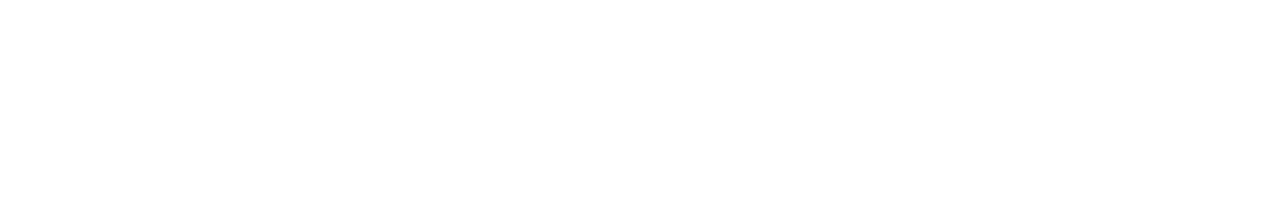
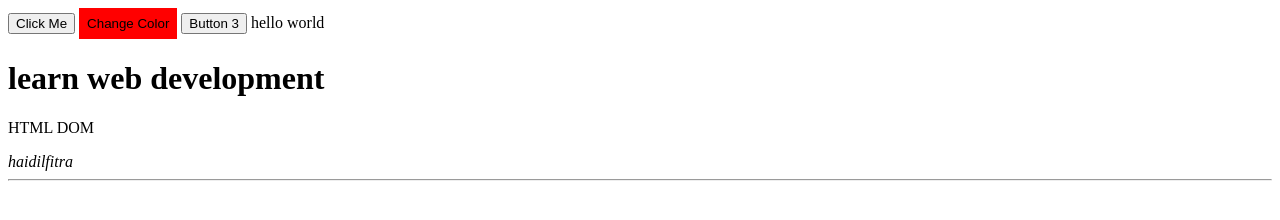
Before and after one commit to HaidilFitra/Learn-web-development-in-30-days, a plain HTML site: page javascript/index.html in a window 1280 px wide. Drawn offline with Linux system fonts and the light colour scheme.

Commit message:
Learn DOM

```diff
--- /dev/null
+++ b/javascript/HTML_DOM.js
@@ -0,0 +1,72 @@
+console.log(document.title);
+document.title = "Learning Web Development";
+console.log(document.title);
+
+const body = document.body;
+body.append("hello world");
+
+const h1 = document.createElement("h1");
+h1.textContent = "learn web development";
+body.append(h1);
+console.log(h1);
+
+const p = document.createElement("p");
+p.innerText = "HTML DOM";
+body.append(p);
+console.log(p);
+
+const username = document.createElement("i");
+username.innerHTML = "haidilfitra";
+body.append(username);
+console.log(username);
+
+const hr = document.createElement("hr");
+body.append(hr);
+hr.style.background = "tomato";
+
+// ---------------------------------------------
+
+// ( . ) for class and ( # ) for id
+const btn1 = document.getElementById("btn1");
+const btn2 = document.querySelector(".btn2");
+
+const btn1DefText = "Click Me";
+btn1.append(btn1DefText);
+
+btn1.addEventListener("mouseover", function () {
+  const addName = document.createElement("h2");
+  addName.textContent = "haidil";
+  body.append(addName);
+  console.log(addName);
+
+  btn1.addEventListener("mouseout", function () {
+    addName.style.color = "red";
+  });
+});
+
+// ------------------------------------------------
+
+btn2.style.background = "red";
+btn2.style.padding = "8px";
+btn2.style.border = "none";
+
+const defText = "Change Color";
+btn2.append(defText);
+
+function changeColor() {
+  console.log("test");
+  btn2.style.background = "aqua";
+  const newtxt = document.createElement("i");
+  newtxt.textContent = "haidil";
+  body.append(newtxt);
+}
+
+function changeText() {
+  btn2.textContent = "yeaah";
+}
+
+function changeTodef() {
+  btn2.textContent = defText;
+}
+
+// -----------------------------------------
--- a/javascript/index.html
+++ b/javascript/index.html
@@ -1,12 +1,17 @@
 <!DOCTYPE html>
 <html lang="en">
-<head>
-  <meta charset="UTF-8">
-  <meta name="viewport" content="width=device-width, initial-scale=1.0">
-  <title>Belajar web developer 30 hari</title>
-</head>
-<body>
-  <!-- <script src="var,kondisi,loop.js"></script> -->
-   <script src="calc.js"></script>
-</body>
+  <head>
+    <meta charset="UTF-8" />
+    <meta name="viewport" content="width=device-width, initial-scale=1.0" />
+    <title>Belajar web developer 30 hari</title>
+  </head>
+  <body>
+    <button id="btn1"></button>
+    <button class="btn2" onclick="changeColor()" onmouseover="changeText()" onmouseout="changeTodef()"></button>
+    <button id="btn3">Button 3</button>
+    <!-- <script src="var,condition,loop.js"></script> -->
+    <!-- <script src="calc.js"></script> -->
+     <script src="HTML_DOM.js"></script>
+    <!-- Source by https://www.w3schools.com/js -->
+  </body>
 </html>
```
